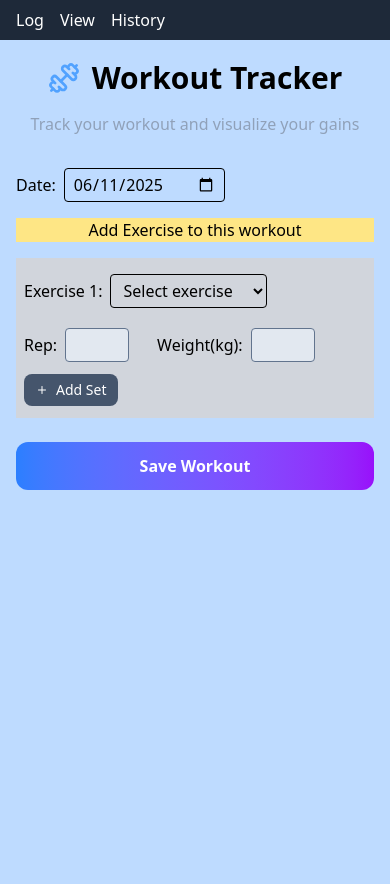
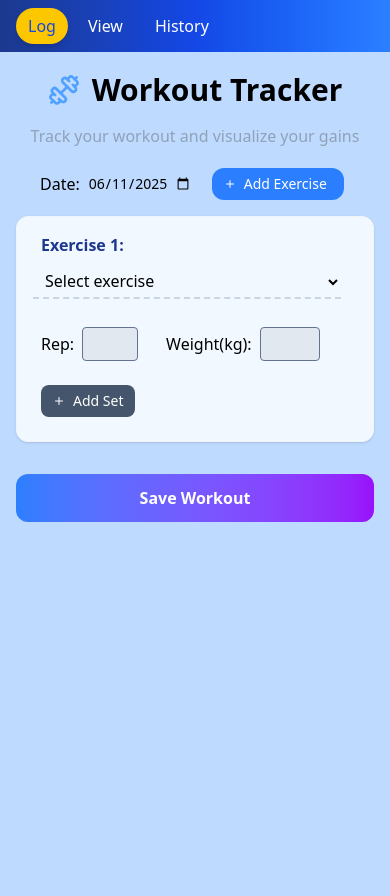
Before and after one commit to fifibox/progressive-overload-tracker, a React app: page / in a window 390 px wide. Built offline with nearby package versions, Linux system fonts and the light colour scheme; the HTML template or start-up script is replaced by a standard one.

Commit message:
feat: UI enhancement mobile first design

```diff
--- a/src/components/ExerciseForm.jsx
+++ b/src/components/ExerciseForm.jsx
@@ -25,7 +25,7 @@ function ExerciseForm({ sets = [], onSetsChange }) {
   const totalVolume = sets.reduce((sum, s) => sum + (Number(s.volume) || 0), 0);
 
   return (
-    <div className='p-2 rounded-lg mb-1 w-full max-w-full sm:max-w-xl md:max-w-3xl lg:max-w-4xl xl:max-w-6xl'>
+    <div className='p-2 rounded-lg w-full max-w-full sm:max-w-xl md:max-w-3xl lg:max-w-4xl xl:max-w-6xl'>
       {sets.map((set, idx) => (
         <SetForm
           key={idx}
@@ -37,7 +37,7 @@ function ExerciseForm({ sets = [], onSetsChange }) {
         <button
           type="button"
           onClick={addSet}
-          className="flex items-center gap-2 px-3 py-1.5 bg-slate-600 hover:bg-slate-500 text-white text-sm rounded-lg transition-colors"
+          className="flex items-center mt-3 gap-2 px-3 py-1.5 bg-slate-600 hover:bg-slate-500 text-white text-sm rounded-lg transition-colors"
         >
           <Plus className="w-3 h-3" />
           Add Set
--- a/src/components/History.jsx
+++ b/src/components/History.jsx
@@ -16,15 +16,6 @@ function History() {
     localStorage.setItem('workouts', JSON.stringify(newWorkouts));
   };
 
-  // 编辑（这里只做简单的日期修改示例）
-  const handleEdit = (idx, newDate) => {
-    const newWorkouts = workouts.map((w, i) =>
-      i === idx ? { ...w, date: newDate } : w
-    );
-    setWorkouts(newWorkouts);
-    localStorage.setItem('workouts', JSON.stringify(newWorkouts));
-  };
-
   return (
     <div className="max-w-2xl mx-auto mt-8 bg-white rounded shadow p-6">
       <h2 className="text-xl font-bold mb-4">Your Workouts</h2>
@@ -33,22 +24,16 @@ function History() {
         <div key={idx} className="border-b py-3 flex flex-col gap-2">
           <div>
             <span className="font-semibold">Date: </span>
-            <input
-              type="date"
-              value={workout.date}
-              onChange={e => handleEdit(idx, e.target.value)}
-              className="border rounded px-2 py-1"
-            />
+            <span>{workout.date}</span>
           </div>
           <div>
-            <span className="font-semibold">Exercises:</span>
             <ul className="ml-4 list-disc">
               {workout.exercises.map((ex, i) => (
                 <li key={i}>
                   <span className="font-medium">{ex.name}</span>
                   <ul className="ml-4 list-square text-sm">
                     {ex.sets.map((set, j) => (
-                      <li key={j}>
+                      <li key={j} className="text-slate-500">
                         {set.rep} reps × {set.weight}kg (Volume: {set.volume})
                       </li>
                     ))}
--- a/src/components/Navbar.jsx
+++ b/src/components/Navbar.jsx
@@ -1,11 +1,28 @@
-import { Link } from 'react-router';
+import { Link, useLocation } from 'react-router';
 
 export default function Navbar() {
+  const location = useLocation();
+  const navItems = [
+    { to: '/', label: 'Log' },
+    { to: '/view', label: 'View' },
+    { to: '/history', label: 'History' },
+  ];
+
   return (
-    <nav className="bg-gray-800 text-white px-4 py-2 flex gap-4">
-      <Link to="/" className="hover:underline">Log</Link>
-      <Link to="/view" className="hover:underline">View</Link>
-      <Link to="/history" className="hover:underline">History</Link>
+    <nav className="bg-gradient-to-r from-blue-900 via-blue-700 to-blue-500 text-white px-4 py-2 flex gap-2 sm:gap-6 items-center shadow-md">
+      {navItems.map(item => (
+        <Link
+          key={item.to}
+          to={item.to}
+          className={`px-3 py-1.5 rounded-full transition-all font-medium
+            ${location.pathname === item.to
+              ? 'bg-yellow-400 text-blue-700 shadow-md'
+              : 'hover:bg-white/10 hover:text-yellow-100'}
+          `}
+        >
+          {item.label}
+        </Link>
+      ))}
     </nav>
   );
 }
--- a/src/components/SetForm.jsx
+++ b/src/components/SetForm.jsx
@@ -25,10 +25,12 @@ function SetForm({ value = {}, onChange }) {
         <span className="mr-2">Rep:</span>
         <input
           type="number"
+          inputMode="numeric"
+          pattern="\d*"
           name="rep"
           value={value.rep || ''}
           onChange={handleChange}
-          className="w-16 px-2 py-1 bg-slate-200 border border-slate-500 rounded-sm"
+          className="w-14 md:w-auto px-2 py-1 bg-slate-200 border border-slate-500 rounded-sm"
         />
       </label>
       <label>
@@ -38,10 +40,10 @@ function SetForm({ value = {}, onChange }) {
           name="weight"
           value={value.weight || ''}
           onChange={handleChange}
-          className="w-16 px-2 py-1 bg-slate-200 border border-slate-500 rounded-sm"
+          className="w-15 sm:w-30 md:w-auto px-2 py-1 bg-slate-200 border border-slate-500 rounded-sm"
         />
       </label>
-      <span className="hidden md:inline mr-10 text-cyan-700">
+      <span className="hidden sm:inline  text-cyan-700">
         Volume: {value.rep && value.weight ? (value.rep * value.weight).toFixed(0) + ' kg' : '  '}
       </span>
     </div>
--- a/src/components/WorkoutForm.jsx
+++ b/src/components/WorkoutForm.jsx
@@ -1,6 +1,6 @@
 import React, { useState } from 'react';
 import ExerciseForm from './ExerciseForm.jsx';
-import { Dumbbell } from 'lucide-react';
+import { Dumbbell, Plus } from 'lucide-react';
 
 const exerciseOptions = [
   'Bench Press',
@@ -33,6 +33,7 @@ function WorkoutForm() {
     const today = new Date();
     return today.toISOString().slice(0, 10);
   });
+  const [showTip, setShowTip] = useState(true);
 
   // 更新exercise名称
   const handleNameChange = (idx, newName) => {
@@ -50,6 +51,7 @@ function WorkoutForm() {
 
   const addExercise = () => {
     setExercises(prev => [...prev, { name: '', sets: [] }]);
+    setShowTip(false); // 点击后隐藏提示
   };
 
   // 提交表单
@@ -70,42 +72,53 @@ function WorkoutForm() {
     <form onSubmit={handleSubmit} className="min-h-screen flex flex-col">
       <div className="flex-1 px-4 w-full max-w-full sm:max-w-2xl md:max-w-3xl lg:max-w-4xl xl:max-w-6xl mx-auto flex flex-col bg-blue-200 sm:px-6 md:px-10 lg:px-16">
         {/* Header */}
-        <div className="text-center mb-8 mt-5">
+        <div className="text-center mb-2 mt-5">
           <div className="flex items-center justify-center gap-3 mb-4">
             <Dumbbell className="w-8 h-8 text-blue-400" />
             <h1 className="text-3xl font-bold">Workout Tracker</h1>
           </div>
-          <p className="text-slate-400">Track your workout and visualize your gains</p>
+          {showTip && (
+            <p className="text-slate-400 mb-3">Track your workout and visualize your gains</p>
+          )}
         </div>
         <div className="flex flex-col gap-4 w-full">
+          <div className="flex">
           {/* 日期选择 */}
-          <label className="font-medium flex items-center gap-2">
+          <label className="font-medium flex items-center gap-1 pr-4 ml-6">
             Date:
             <input
               type="date"
-              className="rounded border px-2 py-1"
+              className="px-1 py-1 w-28 text-sm sm:text-base bg-transparent focus:outline-none focus:border-blue-400 transition-colors"
               value={date}
               onChange={e => setDate(e.target.value)}
             />
           </label>
 
           <button
-            className="bg-amber-200"
+            type="button"
             onClick={addExercise}
-            type="button"
+            className="
+            bg-blue-500 hover:bg-blue-600 transform hover:scale-[1.02] disabled:scale-100 disabled:cursor-not-allowed
+            flex w-33 items-center gap-2 px-3 py-1.5 text-white text-sm rounded-xl transition-colors"
           >
-            Add Exercise to this workout
+            <Plus className="w-3 h-3" />
+            Add Exercise
           </button>
+          </div>
 
           {exercises.map((exercise, idx) => (
-            <div key={idx} className="mb-2 pt-4 bg-gray-300">
-              <label className="mr-2 pl-2">Exercise {idx + 1}:</label>
+            <div key={idx}
+            className="mb-4 pt-4 pb-4 px-4 bg-white/80 rounded-xl shadow flex flex-col gap-2 border border-slate-100"
+            >
+              <label className="mr-2 pl-2 font-semibold text-blue-900">
+                Exercise {idx + 1}:
+              </label>
               <select
-                className="rounded border px-2 py-1 mr-4"
-                value={exercise.name}
-                onChange={e => handleNameChange(idx, e.target.value)}
-                required
-              >
+                  className="border-b-2 border-dashed border-slate-300 px-2 py-1 mr-4 bg-transparent focus:outline-none focus:border-blue-400 transition-colors"
+                  value={exercise.name}
+                  onChange={e => handleNameChange(idx, e.target.value)}
+                  required
+                >
                 <option value="" disabled>Select exercise</option>
                 {exerciseOptions.map(opt => (
                   <option key={opt} value={opt}>{opt}</option>
```
